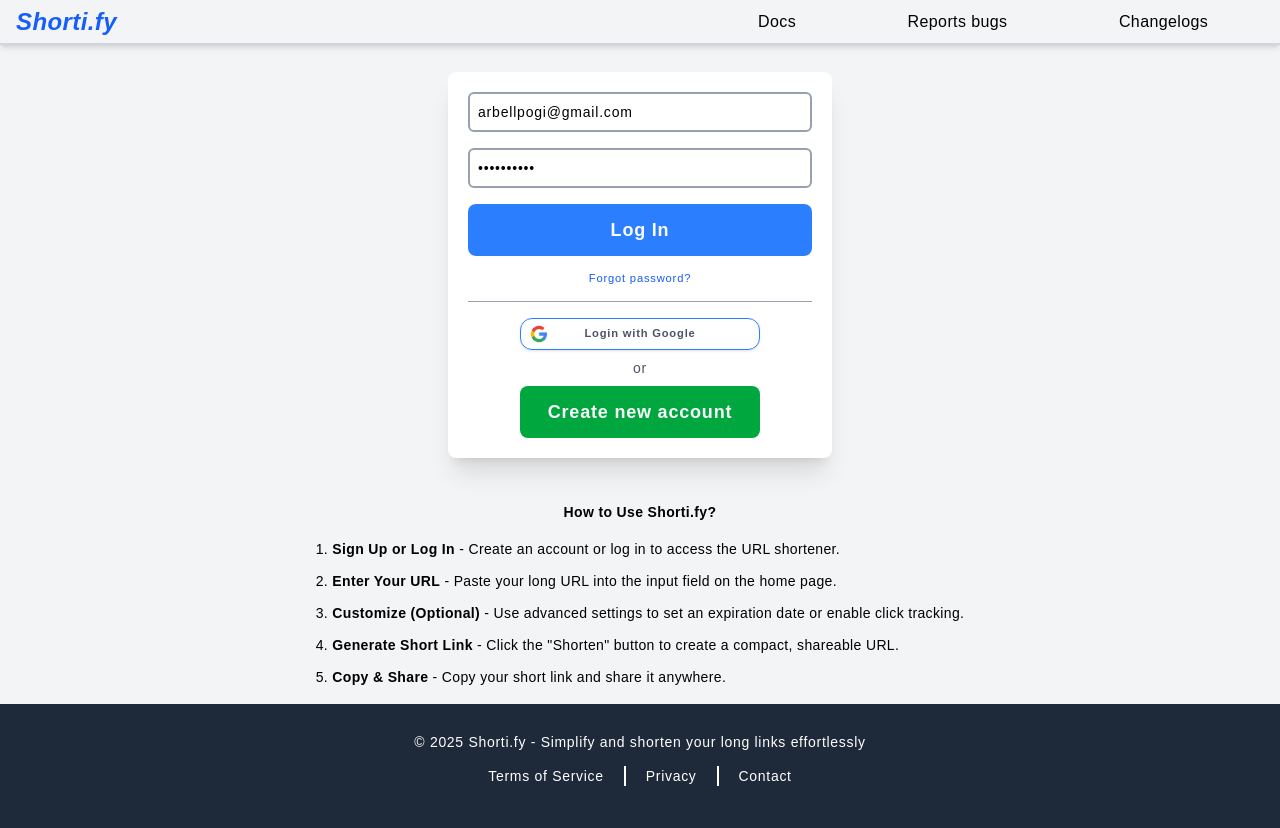
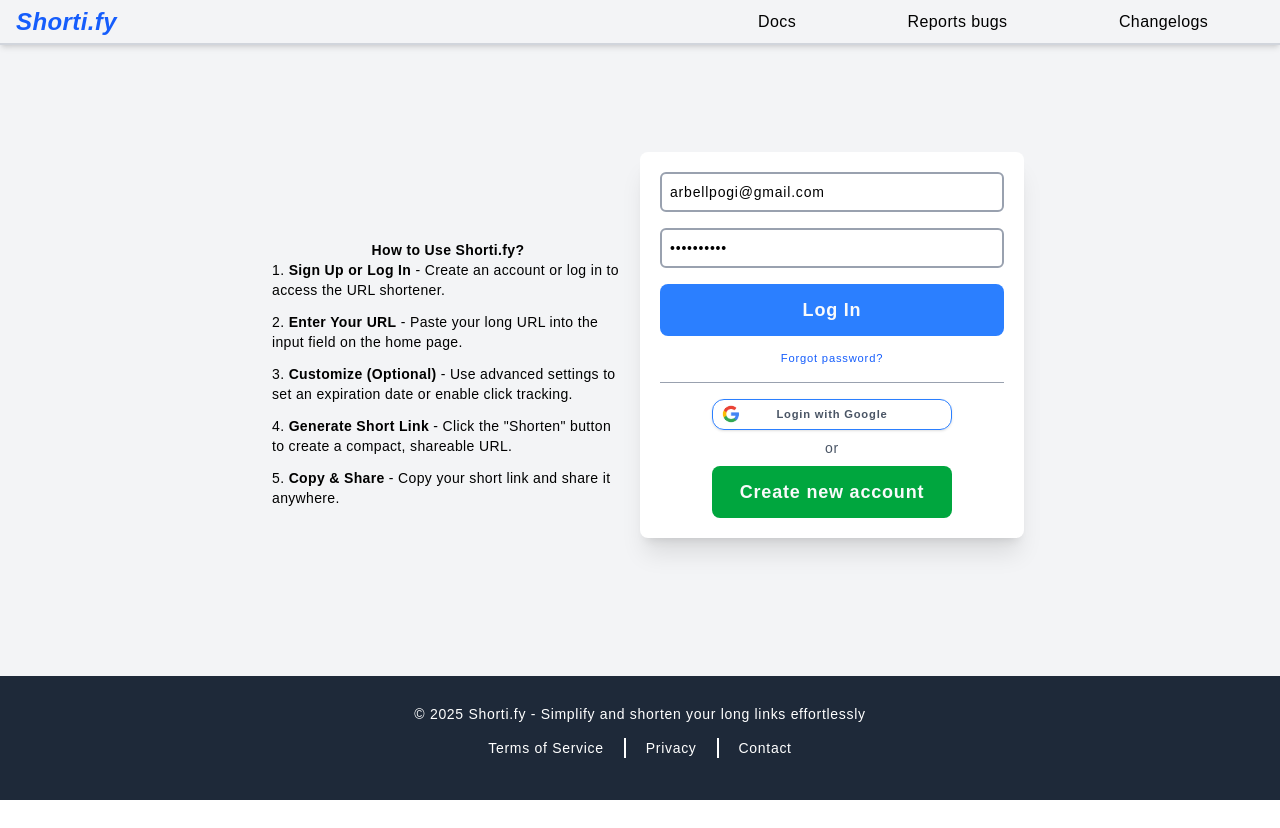
Before and after one commit to JonArbell/shorti.fy-frontend, an Angular app: page / in a window 1280 px wide. After the commit the page ends 800 px from the top, so only its background shows below. Built offline with nearby package versions, Linux system fonts and the light colour scheme.

Commit message:
change layout of auth base page

```diff
--- a/src/app/app.component.html
+++ b/src/app/app.component.html
@@ -1,4 +1,4 @@
-<section class="bg-gray-100 min-h-screen">
+<section class="bg-gray-100 flex-col flex min-h-screen">
 
   <section class="border-b-2 shadow-md relative z-50 border-gray-300">
     <app-header></app-header>
@@ -12,7 +12,7 @@
     }
   </section>
 
-  <section class="xl:h-[15vh] xl:min-h-[123.59px] xxs:min-h-[244px] xxs:h-[35vh] w-full">
+  <section class="xl:mt-auto xl:h-[15vh] xl:min-h-[123.59px] xxs:min-h-[244px] xxs:h-[35vh] w-full">
     <app-footer></app-footer>
   </section>
 
--- a/src/app/components/authentication/authentication-base-page/authentication-base-page.component.html
+++ b/src/app/components/authentication/authentication-base-page/authentication-base-page.component.html
@@ -1,10 +1,10 @@
-<section class="xl:h-[80vh] xl:min-h-[659px] xxs:h-[95vh] xxs:min-h-[670px] flex flex-col xxs:justify-evenly xl:justify-around tracking-wider">
+<section class="xl:h-[75vh] xl:min-h-[470px] xxs:h-[95vh] items-center xl:flex-row-reverse xxs:min-h-[670px] xxs:flex-col  flex xxs:justify-evenly xl:justify-center tracking-wider">
 
-    <section class="xl:h-[70%] xxs:h-[60%] w-full flex items-center justify-center">
+    <section class="xl:h-[70%] xxs:h-[60%] flex items-center justify-center">
         <router-outlet></router-outlet>
     </section>
 
-    <section class="3xl:w-full xxs:h-[35%] xxs:px-4 h-[25%] xxs:text-xs xl:text-sm tracking-wide flex items-center justify-evenly flex-col">
+    <section class="xxs:h-[35%] xl:w-[30%] xxs:px-4 h-[25%] xxs:text-xs xl:text-sm tracking-wide flex items-center justify-evenly flex-col">
 
         <h3 class="font-semibold xxs:text-sm 3xl:text-xl">How to Use Shorti.fy?</h3>
 
--- a/src/index.html
+++ b/src/index.html
@@ -8,7 +8,7 @@
   <link rel="icon" type="image/x-icon" href="shortify-logo.png">
 
 </head>
-<body class="xl:overflow-y-hidden">
+<body>
   <app-root></app-root>
 </body>
 </html>
```
